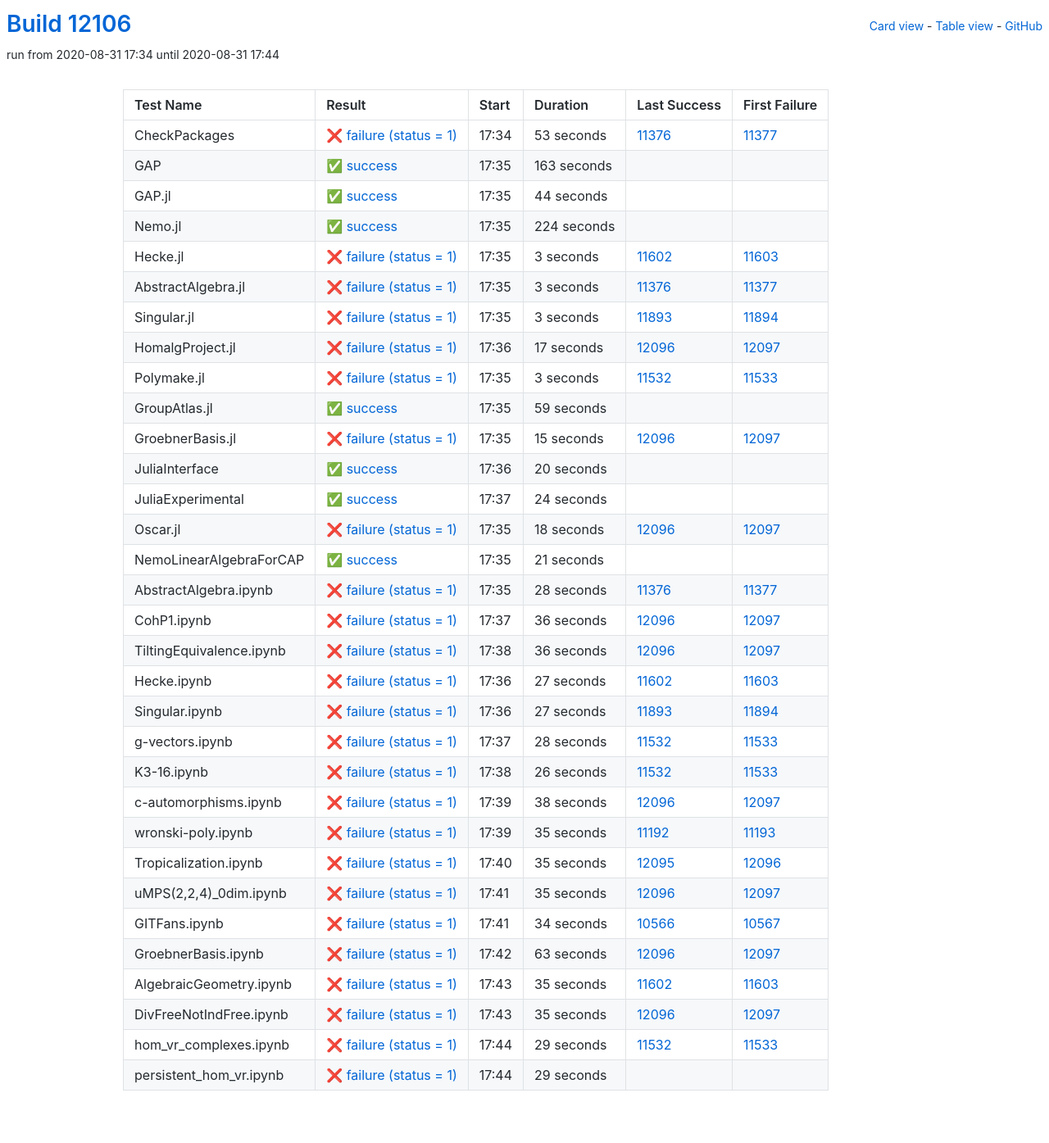
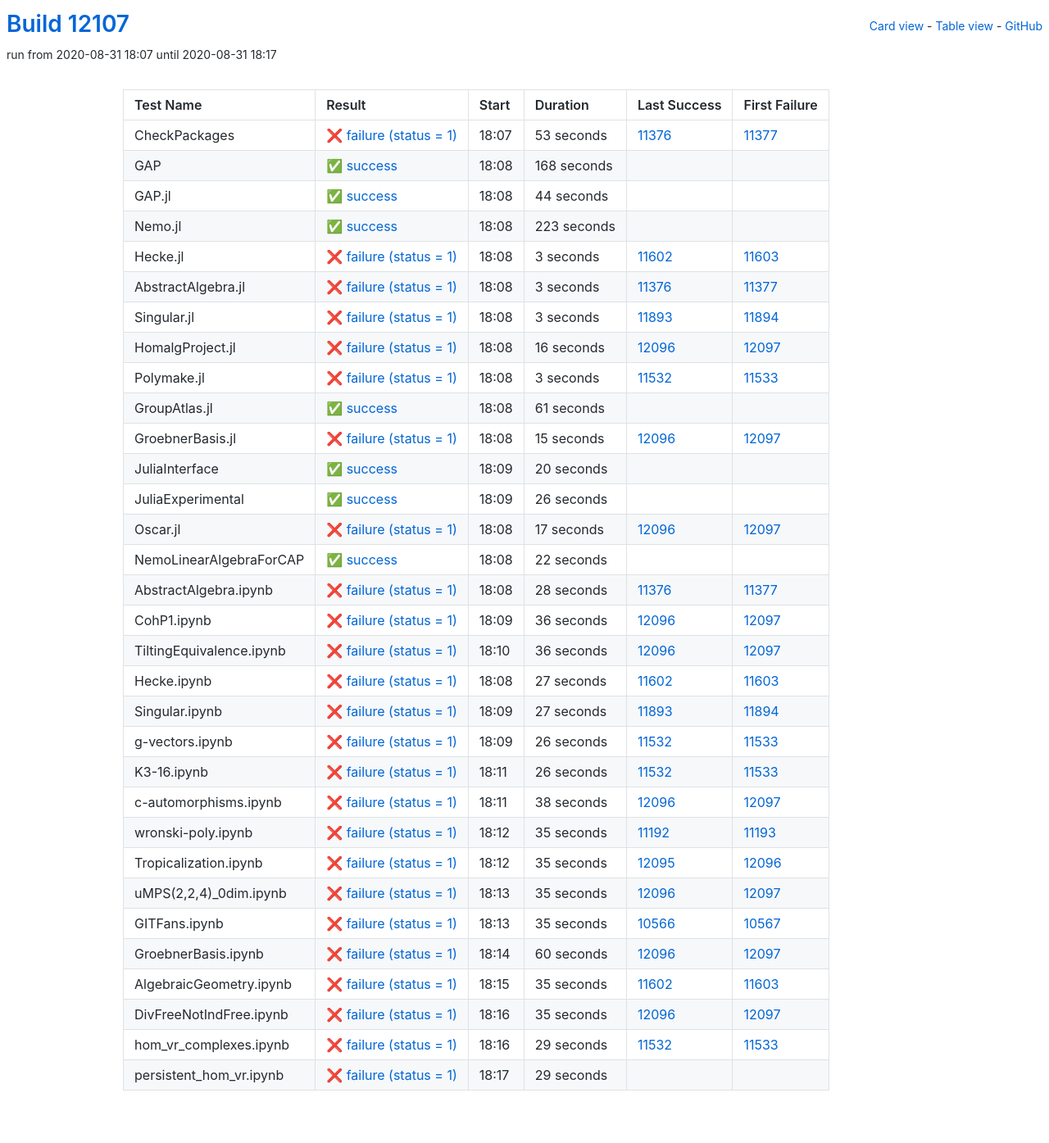
Before and after one commit to oscar-system/oscar-ci-status, a Jekyll site: the page built from table.html, in a window 1280 px wide. Shown: the whole page at 82% size. Built offline with Jekyll 4.4.1, drawn with Linux system fonts in a browser that asks for light colours.

Commit message:
Build #12107

```diff
--- a/_data/ci.yml
+++ b/_data/ci.yml
@@ -1,6 +1,6 @@
 ---
-build: 12106
-build_url: https://oscarci.mathematik.uni-kl.de/job/oscar/12106/
+build: 12107
+build_url: https://oscarci.mathematik.uni-kl.de/job/oscar/12107/
 job: oscar
 organization: oscar-system
 repo: oscar-ci-status
@@ -8,8 +8,8 @@
 tests:
 - name: CheckPackages
   id: checkpackages
-  log: https://oscarci.mathematik.uni-kl.de/job/oscar/12106/artifact/logs/build-12106/CheckPackages.log
-  start: 2020-08-31 17:34
+  log: https://oscarci.mathematik.uni-kl.de/job/oscar/12107/artifact/logs/build-12107/CheckPackages.log
+  start: 2020-08-31 18:07
   success: false
   exitcode: 1
   status: failure
@@ -20,20 +20,20 @@
   first_failure_url: https://oscarci.mathematik.uni-kl.de/job/oscar/11377/
 - name: GAP
   id: gap
-  log: https://oscarci.mathematik.uni-kl.de/job/oscar/12106/artifact/logs/build-12106/GAP.log
-  start: 2020-08-31 17:35
+  log: https://oscarci.mathematik.uni-kl.de/job/oscar/12107/artifact/logs/build-12107/GAP.log
+  start: 2020-08-31 18:08
   success: true
   exitcode: 0
   status: success
-  duration: 163
+  duration: 168
   last_success: false
   last_success_url:
   first_failure: false
   first_failure_url:
 - name: GAP.jl
   id: gap-jl
-  log: https://oscarci.mathematik.uni-kl.de/job/oscar/12106/artifact/logs/build-12106/GAP.jl.log
-  start: 2020-08-31 17:35
+  log: https://oscarci.mathematik.uni-kl.de/job/oscar/12107/artifact/logs/build-12107/GAP.jl.log
+  start: 2020-08-31 18:08
   success: true
   exitcode: 0
   status: success
@@ -44,20 +44,20 @@
   first_failure_url:
 - name: Nemo.jl
   id: nemo-jl
-  log: https://oscarci.mathematik.uni-kl.de/job/oscar/12106/artifact/logs/build-12106/Nemo.jl.log
-  start: 2020-08-31 17:35
+  log: https://oscarci.mathematik.uni-kl.de/job/oscar/12107/artifact/logs/build-12107/Nemo.jl.log
+  start: 2020-08-31 18:08
   success: true
   exitcode: 0
   status: success
-  duration: 224
+  duration: 223
   last_success: false
   last_success_url:
   first_failure: false
   first_failure_url:
 - name: Hecke.jl
   id: hecke-jl
-  log: https://oscarci.mathematik.uni-kl.de/job/oscar/12106/artifact/logs/build-12106/Hecke.jl.log
-  start: 2020-08-31 17:35
+  log: https://oscarci.mathematik.uni-kl.de/job/oscar/12107/artifact/logs/build-12107/Hecke.jl.log
+  start: 2020-08-31 18:08
   success: false
   exitcode: 1
   status: failure
@@ -68,8 +68,8 @@
   first_failure_url: https://oscarci.mathematik.uni-kl.de/job/oscar/11603/
 - name: AbstractAlgebra.jl
   id: abstractalgebra-jl
-  log: https://oscarci.mathematik.uni-kl.de/job/oscar/12106/artifact/logs/build-12106/AbstractAlgebra.jl.log
-  start: 2020-08-31 17:35
+  log: https://oscarci.mathematik.uni-kl.de/job/oscar/12107/artifact/logs/build-12107/AbstractAlgebra.jl.log
+  start: 2020-08-31 18:08
   success: false
   exitcode: 1
   status: failure
@@ -80,8 +80,8 @@
   first_failure_url: https://oscarci.mathematik.uni-kl.de/job/oscar/11377/
 - name: Singular.jl
   id: singular-jl
-  log: https://oscarci.mathematik.uni-kl.de/job/oscar/12106/artifact/logs/build-12106/Singular.jl.log
-  start: 2020-08-31 17:35
+  log: https://oscarci.mathematik.uni-kl.de/job/oscar/12107/artifact/logs/build-12107/Singular.jl.log
+  start: 2020-08-31 18:08
   success: false
   exitcode: 1
   status: failure
@@ -92,20 +92,20 @@
   first_failure_url: https://oscarci.mathematik.uni-kl.de/job/oscar/11894/
 - name: HomalgProject.jl
   id: homalgproject-jl
-  log: https://oscarci.mathematik.uni-kl.de/job/oscar/12106/artifact/logs/build-12106/HomalgProject.jl.log
-  start: 2020-08-31 17:36
+  log: https://oscarci.mathematik.uni-kl.de/job/oscar/12107/artifact/logs/build-12107/HomalgProject.jl.log
+  start: 2020-08-31 18:08
   success: false
   exitcode: 1
   status: failure
-  duration: 17
+  duration: 16
   last_success: 12096
   last_success_url: https://oscarci.mathematik.uni-kl.de/job/oscar/12096/
   first_failure: 12097
   first_failure_url: https://oscarci.mathematik.uni-kl.de/job/oscar/12097/
 - name: Polymake.jl
   id: polymake-jl
-  log: https://oscarci.mathematik.uni-kl.de/job/oscar/12106/artifact/logs/build-12106/Polymake.jl.log
-  start: 2020-08-31 17:35
+  log: https://oscarci.mathematik.uni-kl.de/job/oscar/12107/artifact/logs/build-12107/Polymake.jl.log
+  start: 2020-08-31 18:08
   success: false
   exitcode: 1
   status: failure
@@ -116,20 +116,20 @@
   first_failure_url: https://oscarci.mathematik.uni-kl.de/job/oscar/11533/
 - name: GroupAtlas.jl
   id: groupatlas-jl
-  log: https://oscarci.mathematik.uni-kl.de/job/oscar/12106/artifact/logs/build-12106/GroupAtlas.jl.log
-  start: 2020-08-31 17:35
+  log: https://oscarci.mathematik.uni-kl.de/job/oscar/12107/artifact/logs/build-12107/GroupAtlas.jl.log
+  start: 2020-08-31 18:08
   success: true
   exitcode: 0
   status: success
-  duration: 59
+  duration: 61
   last_success: false
   last_success_url:
   first_failure: false
   first_failure_url:
 - name: GroebnerBasis.jl
   id: groebnerbasis-jl
-  log: https://oscarci.mathematik.uni-kl.de/job/oscar/12106/artifact/logs/build-12106/GroebnerBasis.jl.log
-  start: 2020-08-31 17:35
+  log: https://oscarci.mathematik.uni-kl.de/job/oscar/12107/artifact/logs/build-12107/GroebnerBasis.jl.log
+  start: 2020-08-31 18:08
   success: false
   exitcode: 1
   status: failure
@@ -140,8 +140,8 @@
   first_failure_url: https://oscarci.mathematik.uni-kl.de/job/oscar/12097/
 - name: JuliaInterface
   id: juliainterface
-  log: https://oscarci.mathematik.uni-kl.de/job/oscar/12106/artifact/logs/build-12106/JuliaInterface.log
-  start: 2020-08-31 17:36
+  log: https://oscarci.mathematik.uni-kl.de/job/oscar/12107/artifact/logs/build-12107/JuliaInterface.log
+  start: 2020-08-31 18:09
   success: true
   exitcode: 0
   status: success
@@ -152,44 +152,44 @@
   first_failure_url:
 - name: JuliaExperimental
   id: juliaexperimental
-  log: https://oscarci.mathematik.uni-kl.de/job/oscar/12106/artifact/logs/build-12106/JuliaExperimental.log
-  start: 2020-08-31 17:37
+  log: https://oscarci.mathematik.uni-kl.de/job/oscar/12107/artifact/logs/build-12107/JuliaExperimental.log
+  start: 2020-08-31 18:09
   success: true
   exitcode: 0
   status: success
-  duration: 24
+  duration: 26
   last_success: false
   last_success_url:
   first_failure: false
   first_failure_url:
 - name: Oscar.jl
   id: oscar-jl
-  log: https://oscarci.mathematik.uni-kl.de/job/oscar/12106/artifact/logs/build-12106/Oscar.jl.log
-  start: 2020-08-31 17:35
+  log: https://oscarci.mathematik.uni-kl.de/job/oscar/12107/artifact/logs/build-12107/Oscar.jl.log
+  start: 2020-08-31 18:08
   success: false
   exitcode: 1
   status: failure
-  duration: 18
+  duration: 17
   last_success: 12096
   last_success_url: https://oscarci.mathematik.uni-kl.de/job/oscar/12096/
   first_failure: 12097
   first_failure_url: https://oscarci.mathematik.uni-kl.de/job/oscar/12097/
 - name: NemoLinearAlgebraForCAP
   id: nemolinearalgebraforcap
-  log: https://oscarci.mathematik.uni-kl.de/job/oscar/12106/artifact/logs/build-12106/NemoLinearAlgebraForCAP.log
-  start: 2020-08-31 17:35
+  log: https://oscarci.mathematik.uni-kl.de/job/oscar/12107/artifact/logs/build-12107/NemoLinearAlgebraForCAP.log
+  start: 2020-08-31 18:08
   success: true
   exitcode: 0
   status: success
-  duration: 21
+  duration: 22
   last_success: false
   last_success_url:
   first_failure: false
   first_failure_url:
 - name: AbstractAlgebra.ipynb
   id: abstractalgebra-ipynb
-  log: https://oscarci.mathematik.uni-kl.de/job/oscar/12106/artifact/logs/build-12106/AbstractAlgebra.ipynb.log
-  start: 2020-08-31 17:35
+  log: https://oscarci.mathematik.uni-kl.de/job/oscar/12107/artifact/logs/build-12107/AbstractAlgebra.ipynb.log
+  start: 2020-08-31 18:08
   success: false
   exitcode: 1
   status: failure
@@ -200,8 +200,8 @@
   first_failure_url: https://oscarci.mathematik.uni-kl.de/job/oscar/11377/
 - name: CohP1.ipynb
   id: cohp1-ipynb
-  log: https://oscarci.mathematik.uni-kl.de/job/oscar/12106/artifact/logs/build-12106/CohP1.ipynb.log
-  start: 2020-08-31 17:37
+  log: https://oscarci.mathematik.uni-kl.de/job/oscar/12107/artifact/logs/build-12107/CohP1.ipynb.log
+  start: 2020-08-31 18:09
   success: false
   exitcode: 1
   status: failure
@@ -212,8 +212,8 @@
   first_failure_url: https://oscarci.mathematik.uni-kl.de/job/oscar/12097/
 - name: TiltingEquivalence.ipynb
   id: tiltingequivalence-ipynb
-  log: https://oscarci.mathematik.uni-kl.de/job/oscar/12106/artifact/logs/build-12106/TiltingEquivalence.ipynb.log
-  start: 2020-08-31 17:38
+  log: https://oscarci.mathematik.uni-kl.de/job/oscar/12107/artifact/logs/build-12107/TiltingEquivalence.ipynb.log
+  start: 2020-08-31 18:10
   success: false
   exitcode: 1
   status: failure
@@ -224,8 +224,8 @@
   first_failure_url: https://oscarci.mathematik.uni-kl.de/job/oscar/12097/
 - name: Hecke.ipynb
   id: hecke-ipynb
-  log: https://oscarci.mathematik.uni-kl.de/job/oscar/12106/artifact/logs/build-12106/Hecke.ipynb.log
-  start: 2020-08-31 17:36
+  log: https://oscarci.mathematik.uni-kl.de/job/oscar/12107/artifact/logs/build-12107/Hecke.ipynb.log
+  start: 2020-08-31 18:08
   success: false
   exitcode: 1
   status: failure
@@ -236,8 +236,8 @@
   first_failure_url: https://oscarci.mathematik.uni-kl.de/job/oscar/11603/
 - name: Singular.ipynb
   id: singular-ipynb
-  log: https://oscarci.mathematik.uni-kl.de/job/oscar/12106/artifact/logs/build-12106/Singular.ipynb.log
-  start: 2020-08-31 17:36
+  log: https://oscarci.mathematik.uni-kl.de/job/oscar/12107/artifact/logs/build-12107/Singular.ipynb.log
+  start: 2020-08-31 18:09
   success: false
   exitcode: 1
   status: failure
@@ -248,20 +248,20 @@
   first_failure_url: https://oscarci.mathematik.uni-kl.de/job/oscar/11894/
 - name: g-vectors.ipynb
   id: g-vectors-ipynb
-  log: https://oscarci.mathematik.uni-kl.de/job/oscar/12106/artifact/logs/build-12106/g-vectors.ipynb.log
-  start: 2020-08-31 17:37
+  log: https://oscarci.mathematik.uni-kl.de/job/oscar/12107/artifact/logs/build-12107/g-vectors.ipynb.log
+  start: 2020-08-31 18:09
   success: false
   exitcode: 1
   status: failure
-  duration: 28
+  duration: 26
   last_success: 11532
   last_success_url: https://oscarci.mathematik.uni-kl.de/job/oscar/11532/
   first_failure: 11533
   first_failure_url: https://oscarci.mathematik.uni-kl.de/job/oscar/11533/
 - name: K3-16.ipynb
   id: k3-16-ipynb
-  log: https://oscarci.mathematik.uni-kl.de/job/oscar/12106/artifact/logs/build-12106/K3-16.ipynb.log
-  start: 2020-08-31 17:38
+  log: https://oscarci.mathematik.uni-kl.de/job/oscar/12107/artifact/logs/build-12107/K3-16.ipynb.log
+  start: 2020-08-31 18:11
   success: false
   exitcode: 1
   status: failure
@@ -272,8 +272,8 @@
   first_failure_url: https://oscarci.mathematik.uni-kl.de/job/oscar/11533/
 - name: c-automorphisms.ipynb
   id: c-automorphisms-ipynb
-  log: https://oscarci.mathematik.uni-kl.de/job/oscar/12106/artifact/logs/build-12106/c-automorphisms.ipynb.log
-  start: 2020-08-31 17:39
+  log: https://oscarci.mathematik.uni-kl.de/job/oscar/12107/artifact/logs/build-12107/c-automorphisms.ipynb.log
+  start: 2020-08-31 18:11
   success: false
   exitcode: 1
   status: failure
@@ -284,8 +284,8 @@
   first_failure_url: https://oscarci.mathematik.uni-kl.de/job/oscar/12097/
 - name: wronski-poly.ipynb
   id: wronski-poly-ipynb
-  log: https://oscarci.mathematik.uni-kl.de/job/oscar/12106/artifact/logs/build-12106/wronski-poly.ipynb.log
-  start: 2020-08-31 17:39
+  log: https://oscarci.mathematik.uni-kl.de/job/oscar/12107/artifact/logs/build-12107/wronski-poly.ipynb.log
+  start: 2020-08-31 18:12
   success: false
   exitcode: 1
   status: failure
@@ -296,8 +296,8 @@
   first_failure_url: https://oscarci.mathematik.uni-kl.de/job/oscar/11193/
 - name: Tropicalization.ipynb
   id: tropicalization-ipynb
-  log: https://oscarci.mathematik.uni-kl.de/job/oscar/12106/artifact/logs/build-12106/Tropicalization.ipynb.log
-  start: 2020-08-31 17:40
+  log: https://oscarci.mathematik.uni-kl.de/job/oscar/12107/artifact/logs/build-12107/Tropicalization.ipynb.log
+  start: 2020-08-31 18:12
   success: false
   exitcode: 1
   status: failure
@@ -308,8 +308,8 @@
   first_failure_url: https://oscarci.mathematik.uni-kl.de/job/oscar/12096/
 - name: uMPS(2,2,4)_0dim.ipynb
   id: umps-2-2-4-0dim-ipynb
-  log: https://oscarci.mathematik.uni-kl.de/job/oscar/12106/artifact/logs/build-12106/uMPS-2-2-4-_0dim.ipynb.log
-  start: 2020-08-31 17:41
+  log: https://oscarci.mathematik.uni-kl.de/job/oscar/12107/artifact/logs/build-12107/uMPS-2-2-4-_0dim.ipynb.log
+  start: 2020-08-31 18:13
   success: false
   exitcode: 1
   status: failure
@@ -320,32 +320,32 @@
   first_failure_url: https://oscarci.mathematik.uni-kl.de/job/oscar/12097/
 - name: GITFans.ipynb
   id: gitfans-ipynb
-  log: https://oscarci.mathematik.uni-kl.de/job/oscar/12106/artifact/logs/build-12106/GITFans.ipynb.log
-  start: 2020-08-31 17:41
+  log: https://oscarci.mathematik.uni-kl.de/job/oscar/12107/artifact/logs/build-12107/GITFans.ipynb.log
+  start: 2020-08-31 18:13
   success: false
   exitcode: 1
   status: failure
-  duration: 34
+  duration: 35
   last_success: 10566
   last_success_url: https://oscarci.mathematik.uni-kl.de/job/oscar/10566/
   first_failure: 10567
   first_failure_url: https://oscarci.mathematik.uni-kl.de/job/oscar/10567/
 - name: GroebnerBasis.ipynb
   id: groebnerbasis-ipynb
-  log: https://oscarci.mathematik.uni-kl.de/job/oscar/12106/artifact/logs/build-12106/GroebnerBasis.ipynb.log
-  start: 2020-08-31 17:42
+  log: https://oscarci.mathematik.uni-kl.de/job/oscar/12107/artifact/logs/build-12107/GroebnerBasis.ipynb.log
+  start: 2020-08-31 18:14
   success: false
   exitcode: 1
   status: failure
-  duration: 63
+  duration: 60
   last_success: 12096
   last_success_url: https://oscarci.mathematik.uni-kl.de/job/oscar/12096/
   first_failure: 12097
   first_failure_url: https://oscarci.mathematik.uni-kl.de/job/oscar/12097/
 - name: AlgebraicGeometry.ipynb
   id: algebraicgeometry-ipynb
-  log: https://oscarci.mathematik.uni-kl.de/job/oscar/12106/artifact/logs/build-12106/AlgebraicGeometry.ipynb.log
-  start: 2020-08-31 17:43
+  log: https://oscarci.mathematik.uni-kl.de/job/oscar/12107/artifact/logs/build-12107/AlgebraicGeometry.ipynb.log
+  start: 2020-08-31 18:15
   success: false
   exitcode: 1
   status: failure
@@ -356,8 +356,8 @@
   first_failure_url: https://oscarci.mathematik.uni-kl.de/job/oscar/11603/
 - name: DivFreeNotIndFree.ipynb
   id: divfreenotindfree-ipynb
-  log: https://oscarci.mathematik.uni-kl.de/job/oscar/12106/artifact/logs/build-12106/DivFreeNotIndFree.ipynb.log
-  start: 2020-08-31 17:43
+  log: https://oscarci.mathematik.uni-kl.de/job/oscar/12107/artifact/logs/build-12107/DivFreeNotIndFree.ipynb.log
+  start: 2020-08-31 18:16
   success: false
   exitcode: 1
   status: failure
@@ -368,8 +368,8 @@
   first_failure_url: https://oscarci.mathematik.uni-kl.de/job/oscar/12097/
 - name: hom_vr_complexes.ipynb
   id: hom-vr-complexes-ipynb
-  log: https://oscarci.mathematik.uni-kl.de/job/oscar/12106/artifact/logs/build-12106/hom_vr_complexes.ipynb.log
-  start: 2020-08-31 17:44
+  log: https://oscarci.mathematik.uni-kl.de/job/oscar/12107/artifact/logs/build-12107/hom_vr_complexes.ipynb.log
+  start: 2020-08-31 18:16
   success: false
   exitcode: 1
   status: failure
@@ -380,8 +380,8 @@
   first_failure_url: https://oscarci.mathematik.uni-kl.de/job/oscar/11533/
 - name: persistent_hom_vr.ipynb
   id: persistent-hom-vr-ipynb
-  log: https://oscarci.mathematik.uni-kl.de/job/oscar/12106/artifact/logs/build-12106/persistent_hom_vr.ipynb.log
-  start: 2020-08-31 17:44
+  log: https://oscarci.mathematik.uni-kl.de/job/oscar/12107/artifact/logs/build-12107/persistent_hom_vr.ipynb.log
+  start: 2020-08-31 18:17
   success: false
   exitcode: 1
   status: failure
```
Also changed, not shown: README.md.
